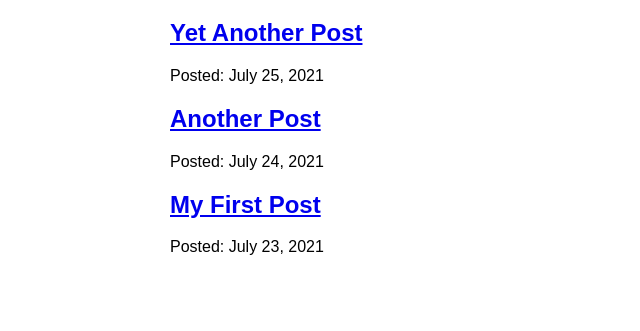
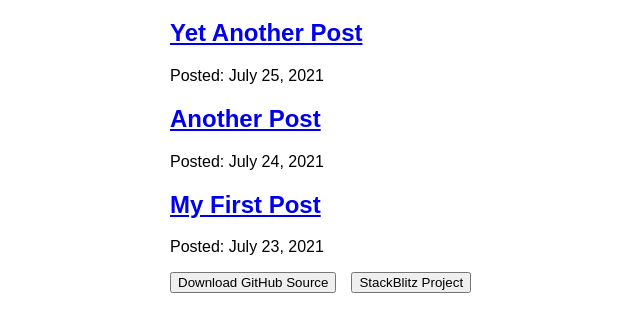
Before and after one commit to vijayvulchi/gatsby-blog-site, a Gatsby site: page /blog in a window 1280 px wide. Shown: the part 157-488 px from the top of the page, without its empty margins (130-770 px from the left). Built offline with nearby package versions, Linux system fonts and the light colour scheme; Gatsby itself is replaced by a stand-in of ours; some packages are replaced by stand-ins of ours.

Commit message:
testing google events basics

```diff
--- a/src/components/layout.js
+++ b/src/components/layout.js
@@ -1,4 +1,5 @@
 import * as React from 'react'
+import { useEffect } from 'react';
 import ReactGA from 'react-ga';
 import { Link, useStaticQuery, graphql } from 'gatsby'
 import {
@@ -10,8 +11,7 @@ import {
   siteTitle,
 } from './layout.module.css'
 
-ReactGA.initialize('G-C33ZXP1VNP');
-// ReactGA.pageview(window.location.pathname + window.location.search);
+// ReactGA.initialize('G-C33ZXP1VNP');
 
 
 const Layout = ({ pageTitle, children }) => {
@@ -24,6 +24,29 @@ const Layout = ({ pageTitle, children }) => {
       }
     }
   `)
+
+  useEffect(() => {
+    ReactGA.pageview(window.location.pathname + window.location.search);
+  });
+
+  const handleGitHub = () => {
+    ReactGA.event({
+      category: 'Links',
+      action: 'GitHub',
+      label: 'GitHub button clicked!',
+      value: 1
+    });
+  }
+
+  // handle StackBlitz button click
+  const handleStackBlitz = () => {
+    ReactGA.event({
+      category: 'Links',
+      action: 'StackBlitz',
+      label: 'StackBlitz button clicked!',
+      value: 1
+    });
+  }
 
   return (
     <div className={container}>
@@ -52,6 +75,10 @@ const Layout = ({ pageTitle, children }) => {
         <h1 className={heading}>{pageTitle}</h1>
         {children}
       </main>
+      <div style={{ marginTop: 15, marginBottom: 15 }}>
+        <input type="button" value="Download GitHub Source" onClick={handleGitHub}></input>
+        <input type="button" value="StackBlitz Project" onClick={handleStackBlitz} style={{ marginLeft: 15 }}></input>
+      </div>
     </div>
   )
 }
--- a/src/pages/index.js
+++ b/src/pages/index.js
@@ -1,6 +1,8 @@
 import * as React from 'react'
 import Layout from '../components/layout'
 import { StaticImage } from 'gatsby-plugin-image'
+import ReactGA from 'react-ga';
+ReactGA.initialize('G-C33ZXP1VNP');
 
 const IndexPage = () => {
   return (
```
